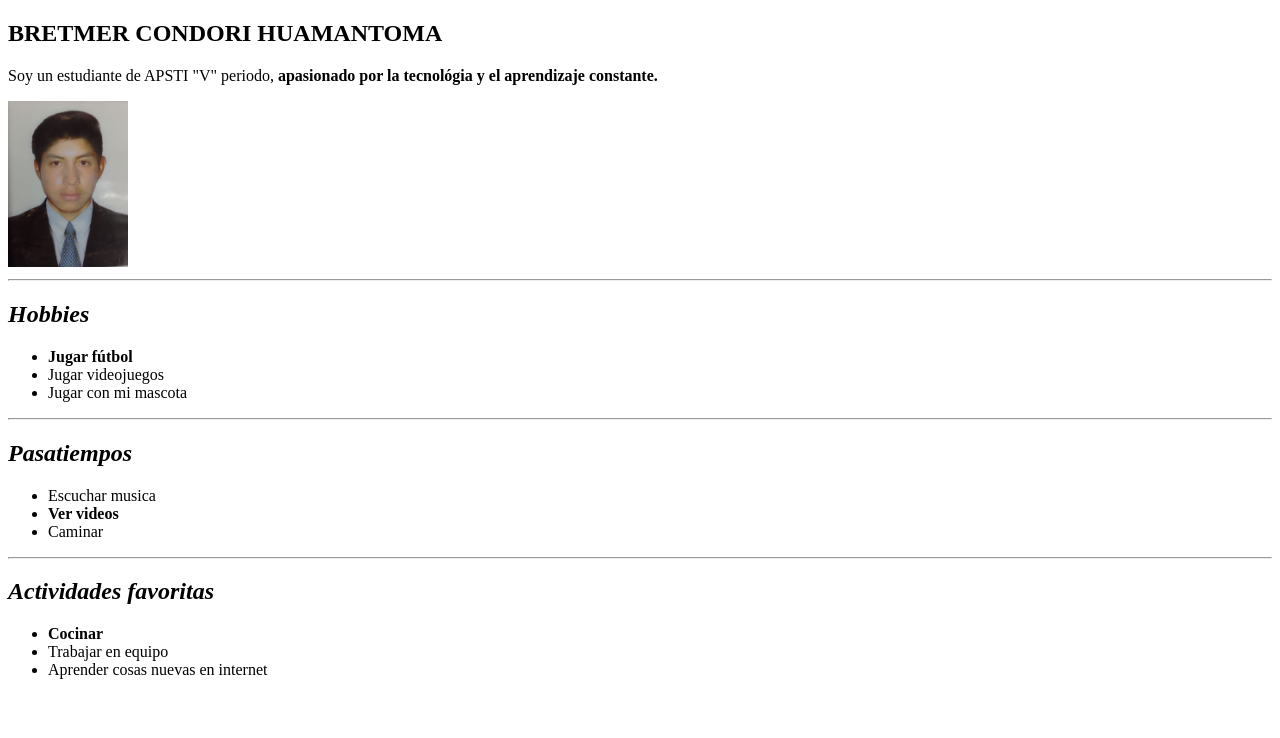
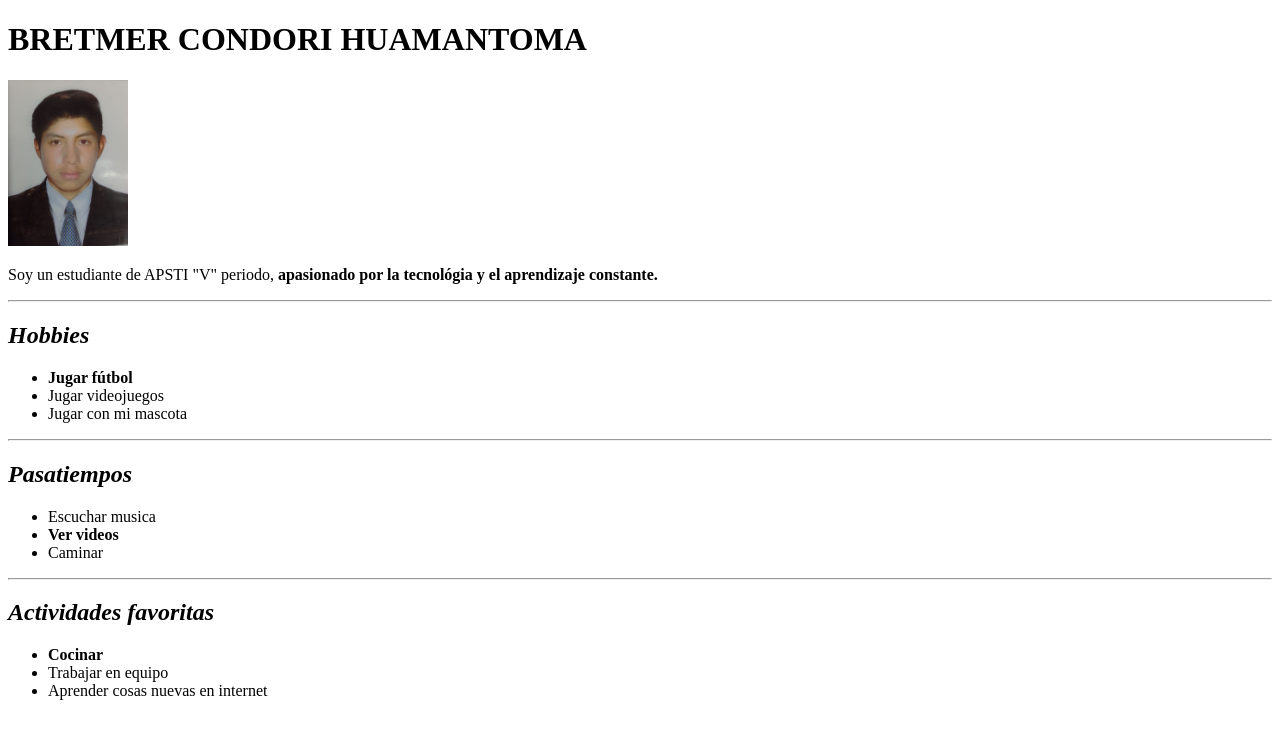
Before and after one commit to bretmer/Mi_portafolio, a plain HTML site: page index.html in a window 1280 px wide. Drawn offline with Linux system fonts and the light colour scheme.

Commit message:
fix: cambia la estructura de html
se ajusta y se acomoda el codigo en la nueva estructura

```diff
--- a/index.html
+++ b/index.html
@@ -1,13 +1,19 @@
 <!DOCTYPE html>
-<html>
-    <head>
-        <title>Portafolio personal</title>
-    </head>
-    <body>
+<html lang="es">
+<head>
+    <meta charset="UTF-8">
+    <meta name="viewport" content="width=device-width, initial-scale=1.0">
+    <title>Portafolio personal</title>
+    <link rel="stylesheet" href="style.css">
+</head>
+<body>
+    <header>
+        <h1>BRETMER CONDORI HUAMANTOMA</h1>
+    </header>
+    <main>
         <section>
-            <h1>BRETMER CONDORI HUAMANTOMA</h1>
+            <img src="assets/imagen_personal.jpg" alt="Imagen personal" width="120px">
             <p>Soy un estudiante de APSTI "V" periodo, <strong>apasionado por la tecnológia y el aprendizaje constante.</strong></p>
-            <img src="assets/imagen_personal.jpg" alt="Imagen personal" width="120px">
             <hr>
             <h2><i>Hobbies</i></h2>
             <ul>
@@ -34,5 +40,8 @@
                 <li>Aprender cosas nuevas en internet</li>
             </ul>
         </section>
-    </body>
+    </main>
+
+        <script src="script.js"></script>
+</body>
 </html>
```
